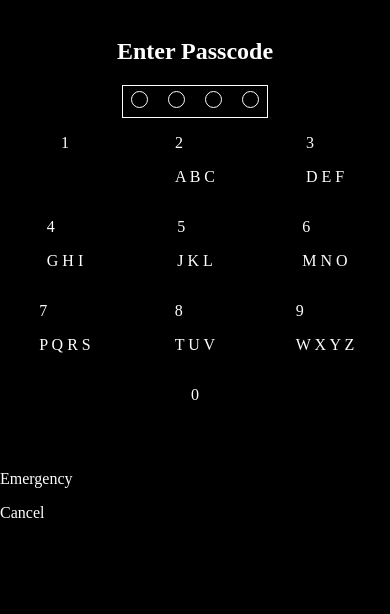
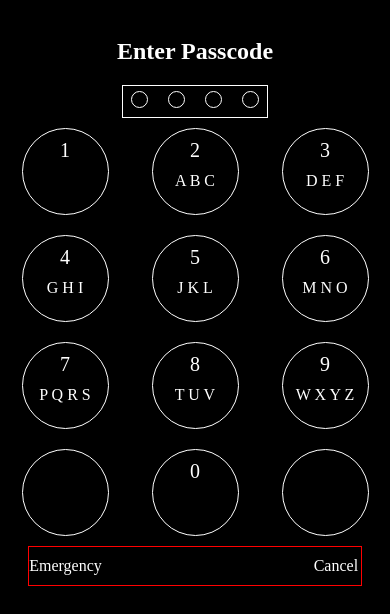
Before and after one commit to SCallahan101/AppleBasicEmergencyMSG, a plain HTML site: page index.html in a window 390 px wide. Drawn offline with Linux system fonts and the light colour scheme.

Commit message:
Added more specifics
Added classes for numButton under numPad. Also, set up classes for last two buttons on the bottom.

```diff
--- a/index.css
+++ b/index.css
@@ -43,4 +43,40 @@
         align-content: center;
         justify-content: center;
     }
+    .numPad div{
+        text-align: center;
+        border: 1px solid white;
+        width: 85px;
+        height: 85px;
+        margin: 10px;
+        border-radius: 50px;
+    }
+    .numButton p:nth-child(1){
+        font-size: 20px;
+        margin: 10px 0px 0px;
+    }
+    .numButton p:nth-child(2){
+        margin: 10px 0px 0px;
+    }
+    .directions{
+        position: relative;
+        width: 85%;
+        border: 1px solid red;
+        margin: 0 auto;
+    }
+    .directions p{
+        display: inline-block;
+        margin: 10px 0px;
+        width: 49%;
+        /* border: 1px solid; */
+    }
+    .directionPathway{
+
+    }
+    .emergyButton{
+
+    }
+    .cancelButton{
+        text-align: right;
+    }
 }
--- a/index.html
+++ b/index.html
@@ -25,54 +25,54 @@
                 </div>
             </div>
             <div class="phonebox numPad">
-                <div>
+                <div class="numButton">
                     <p>1</p>
                 </div>
-                <div>
+                <div class="numButton">
                     <p>2</p>
                     <p>A B C</p>
                 </div>
-                <div>
+                <div class="numButton">
                     <p>3</p>
                     <p>D E F</p>
                 </div>
-                <div>
+                <div class="numButton">
                     <p>4</p>
                     <p>G H I</p>
                 </div>
-                <div>
+                <div class="numButton">
                     <p>5</p>
                     <p>J K L</p>
                 </div>
-                <div>
+                <div class="numButton">
                     <p>6</p>
                     <p>M N O</p>
                 </div>
-                <div>
+                <div class="numButton">
                     <p>7</p>
                     <p>P Q R S</p>
                 </div>
-                <div>
+                <div class="numButton">
                     <p>8</p>
                     <p>T U V</p>
                 </div>
-                <div>
+                <div class="numButton">
                     <p>9</p>
                     <p>W X Y Z</p>
                 </div>
-                <div>
+                <div class="numButton">
                     <p></p>
                 </div>
-                <div>
+                <div class="numButton">
                     <p>0</p>
                 </div>
-                <div>
+                <div class="numButton">
                     <p></p>
                 </div>
             </div>
             <div class="phonebox directions">
-                <p>Emergency</p>
-                <p>Cancel</p>
+                <p class="directionPathway emergyButton">Emergency</p>
+                <p class="directionPathway cancelButton">Cancel</p>
             </div>
         </div>
         <footer></footer>
```
